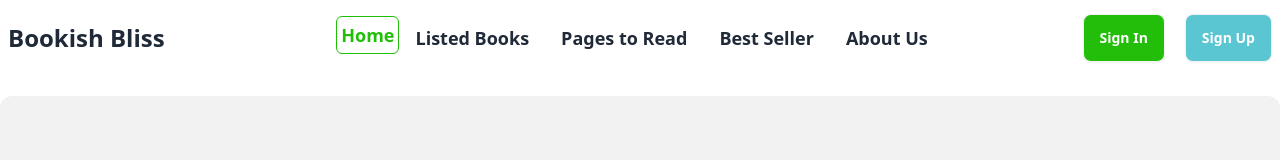
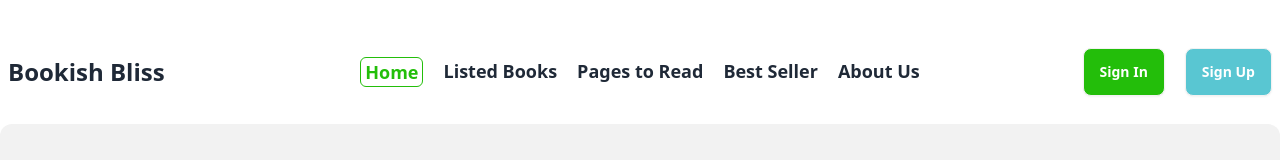
Before and after one commit to rahat4595/knowledgeable-books-react, a React (Vite) app: page / in a window 1280 px wide. Shown: the top 160 px of the page. Built offline with nearby package versions, Linux system fonts and the light colour scheme.

Commit message:
fixed navbar active issue

```diff
--- a/src/components/Header/Header.jsx
+++ b/src/components/Header/Header.jsx
@@ -6,20 +6,20 @@ const Header = () => {
 
     const links = <>
 
-    <li className="text-lg"><NavLink className={({isActive}) => isActive? 'text-lg font-semibold text-[#23BE0A] border p-1 rounded-md border-[#23BE0A]' : 'text-lg font-semibold'} to="/">Home</NavLink></li>
+    <NavLink className={({isActive}) => isActive? 'text-lg font-semibold text-[#23BE0A] border px-1 rounded-md border-[#23BE0A]' : 'text-lg font-semibold'} to="/">Home</NavLink>
 
-    <li className="text-lg"><NavLink className={({isActive}) => isActive? 'text-lg font-semibold text-[#23BE0A] border p-1 rounded-md border-[#23BE0A]' : 'text-lg font-semibold'} to="/listed">Listed Books</NavLink></li>
+    <NavLink className={({isActive}) => isActive? 'text-lg font-semibold text-[#23BE0A] border px-1 rounded-md border-[#23BE0A]' : 'text-lg font-semibold'} to="/listed">Listed Books</NavLink>
 
-    <li className="text-lg"><NavLink className={({isActive}) => isActive? 'text-lg font-semibold text-[#23BE0A] border p-1 rounded-md border-[#23BE0A]' : 'text-lg font-semibold'} to="/pages">Pages to Read</NavLink></li>
+    <NavLink className={({isActive}) => isActive? 'text-lg font-semibold text-[#23BE0A] border px-1 rounded-md border-[#23BE0A]' : 'text-lg font-semibold'} to="/pages">Pages to Read</NavLink>
 
-    <li className="text-lg"><NavLink className={({isActive}) => isActive? 'text-lg font-semibold text-[#23BE0A] border p-1 rounded-md border-[#23BE0A]' : 'text-lg font-semibold'} to="/seller">Best Seller</NavLink></li>
+    <NavLink className={({isActive}) => isActive? 'text-lg font-semibold text-[#23BE0A] border px-1 rounded-md border-[#23BE0A]' : 'text-lg font-semibold'} to="/seller">Best Seller</NavLink>
 
-    <li className="text-lg"><NavLink className={({isActive}) => isActive? 'text-lg font-semibold text-[#23BE0A] border p-1 rounded-md border-[#23BE0A]' : 'text-lg font-semibold'} to="/about">About Us</NavLink></li>
+    <NavLink className={({isActive}) => isActive? 'text-lg font-semibold text-[#23BE0A] border px-1 rounded-md border-[#23BE0A] ' : 'text-lg font-semibold'} to="/about">About Us</NavLink>
 </>
 
     return (
         <div>
-        <div className="navbar bg-base-100 max-w-7xl mx-auto">
+        <div className="navbar mt-4 lg:mt-10 bg-base-100 max-w-7xl mx-auto">
             <div className="navbar-start">
                 <div className="dropdown">
                     <div tabIndex={0} role="button" className="btn btn-ghost lg:hidden">
@@ -34,7 +34,7 @@ const Header = () => {
                 <h1 className="text-md lg:text-2xl font-bold">Bookish Bliss</h1>
             </div>
             <div className="navbar-center hidden lg:flex">
-                <ul className="menu menu-horizontal px-1">
+                <ul className="menu flex gap-5 menu-horizontal px-1">
                     {
                         links
                     }
```
